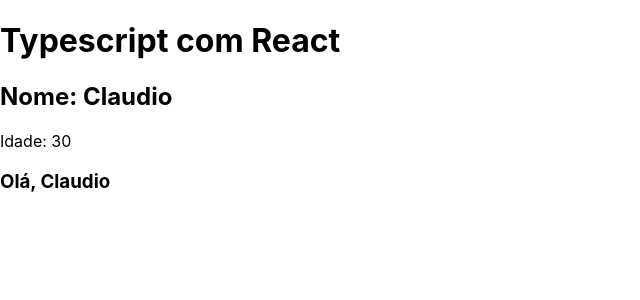
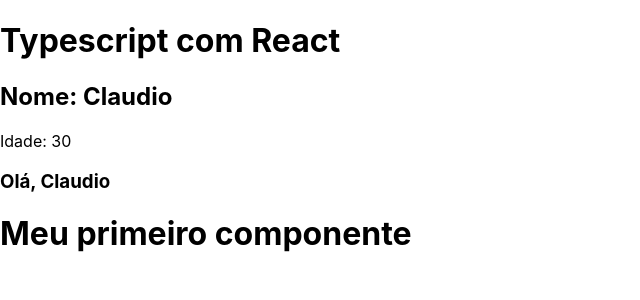
Before and after one commit to clacerda/React_Aulas_ProfMateusBattisti, a React (Create React App) app in the folder INTERMEDIARIO_TYPESCRIPT/11_react_com_ts/: page / in a window 1280 px wide. Shown: the top 300 px of the page, without its empty margins (0-640 px from the left). Built offline with nearby package versions, Linux system fonts and the light colour scheme.

Commit message:
importando component TS

```diff
--- a/INTERMEDIARIO_TYPESCRIPT/11_react_com_ts/src/App.tsx
+++ b/INTERMEDIARIO_TYPESCRIPT/11_react_com_ts/src/App.tsx
@@ -1,3 +1,7 @@
+import React from "react";
+
+// 4 - importação de componentes
+import FirtsComponents from "./components/FirtsComponents";
 
 function App() {
 
@@ -26,6 +30,7 @@
       )}
 
       <h3>{userGreeting(name)}</h3>
+      <FirtsComponents/>
     </div>
   );
 }
--- a/INTERMEDIARIO_TYPESCRIPT/11_react_com_ts/src/components/firtsComponents.tsx
+++ b/INTERMEDIARIO_TYPESCRIPT/11_react_com_ts/src/components/firtsComponents.tsx
@@ -4,7 +4,7 @@
 
 type Props = {}
 
-function firtsComponents( ) {
+function FirtsComponents( ) {
   return (
     <div>
         <h1>Meu primeiro componente</h1>
@@ -12,4 +12,4 @@
   )
 }
 
-export default firtsComponents
+export default FirtsComponents
```
